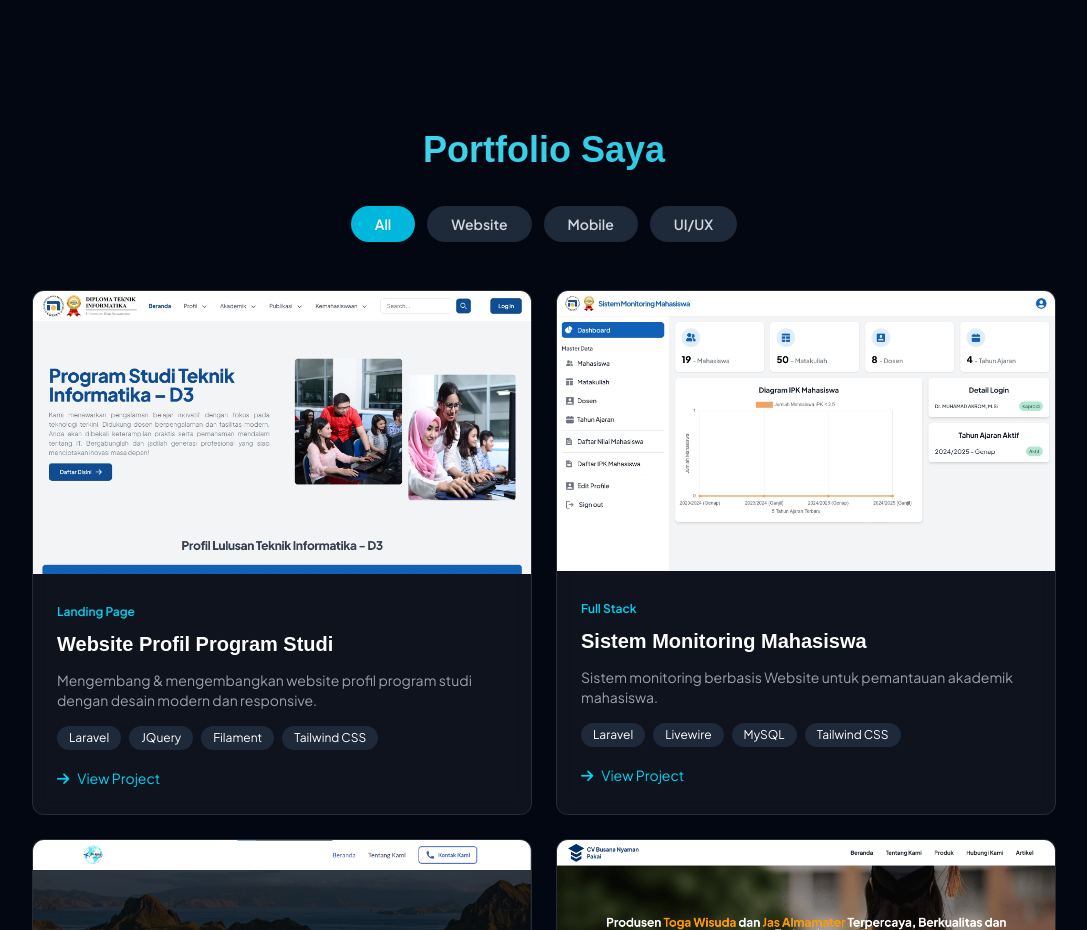
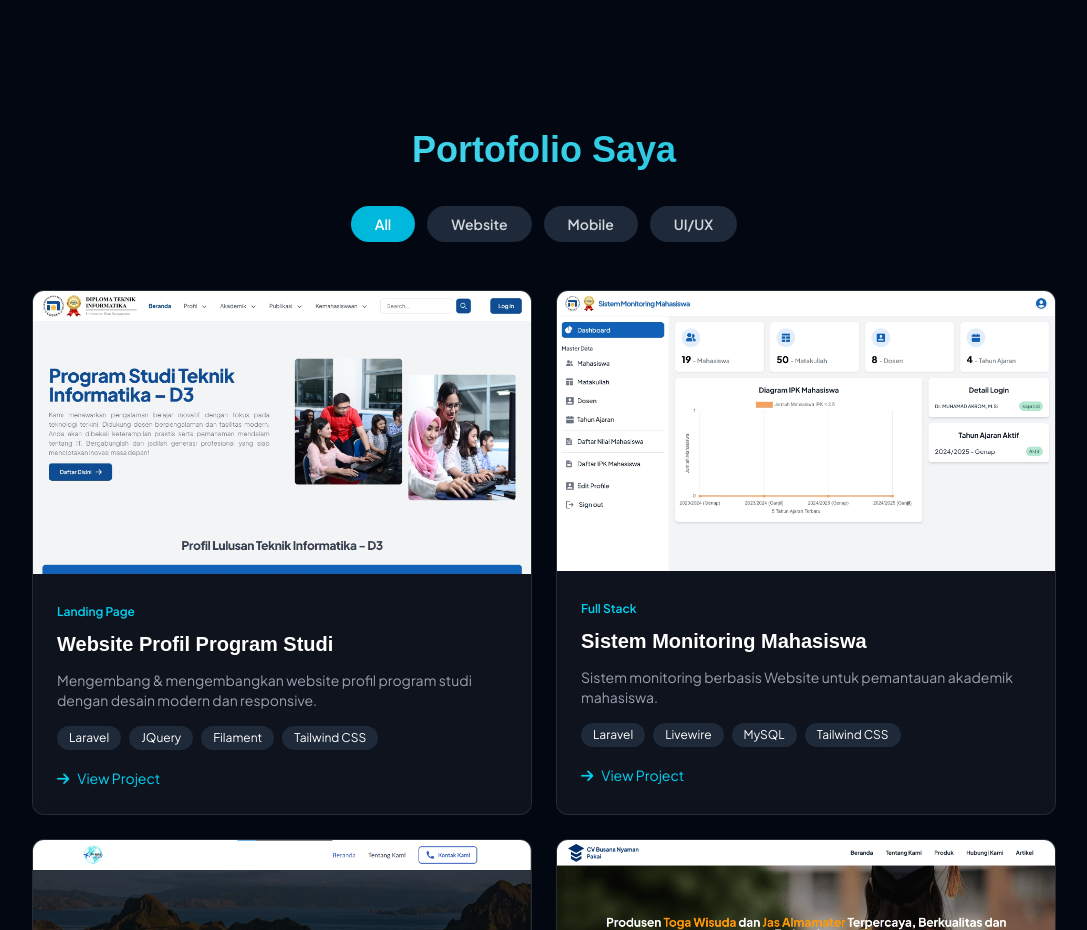
Before and after one commit to ValKyRiE2117/portofoliov2, a Nuxt app: page / in a window 1280 px wide. Shown: the part 2200-3130 px from the top of the page, without its empty margins (96-1183 px from the left). Built offline with nearby package versions, Linux system fonts and the light colour scheme.

Commit message:
fix_name

```diff
--- a/components/Portfolio.vue
+++ b/components/Portfolio.vue
@@ -2,7 +2,7 @@
   <section id="portfolio" class="py-20">
     <div class="container mx-auto px-6">
       <h2 class="text-4xl font-bold text-center mb-8 gradient-text pb-1">
-        Portfolio Saya
+        Portofolio Saya
       </h2>
 
       <!-- Filter Chips -->
```
